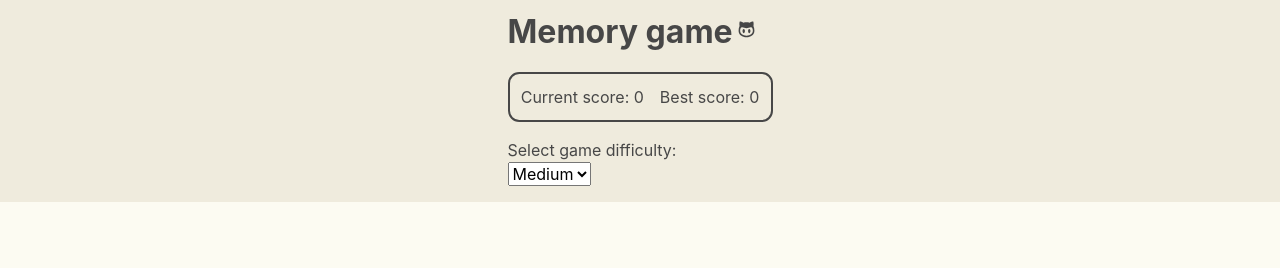
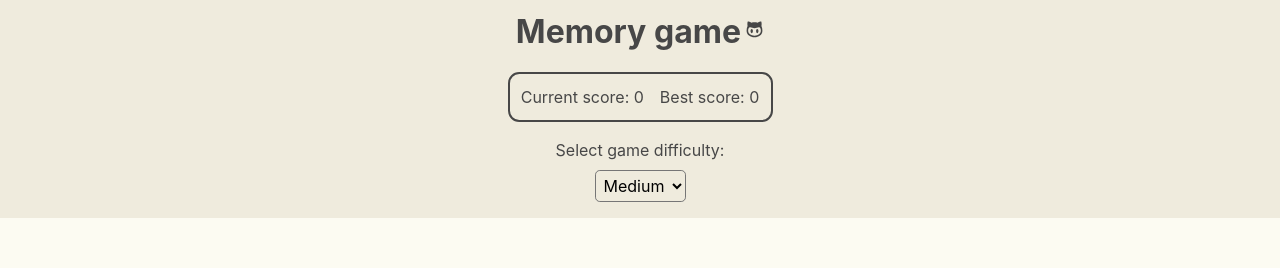
Before and after one commit to zakrnem/memory-game, a React (Vite) app: page / in a window 1280 px wide. Shown: the top 268 px of the page. Built offline with nearby package versions, Linux system fonts and the light colour scheme.

Commit message:
Improve difficulty selection styling

```diff
--- a/src/components/Difficulty.jsx
+++ b/src/components/Difficulty.jsx
@@ -1,3 +1,5 @@
+import "../styles/Difficulty.css";
+
 function Difficulty({ setGridSize, gridSize }) {
   const handleChange = (value) => {
     setGridSize(value);
--- /dev/null
+++ b/src/styles/Difficulty.css
@@ -0,0 +1,11 @@
+.difficulty {
+    display: grid;
+    justify-items: center;
+    gap: .5rem;
+}
+
+.difficulty > select {
+    background-color: var(--header);
+    padding: 0.25rem;
+    border-radius: 0.3rem;
+}
--- a/src/styles/Header.css
+++ b/src/styles/Header.css
@@ -1,6 +1,7 @@
 header {
   display: grid;
   justify-content: center;
+  justify-items: center;
   gap: 1rem;
   padding-top: 0.5rem;
   padding-bottom: 1rem;
```
